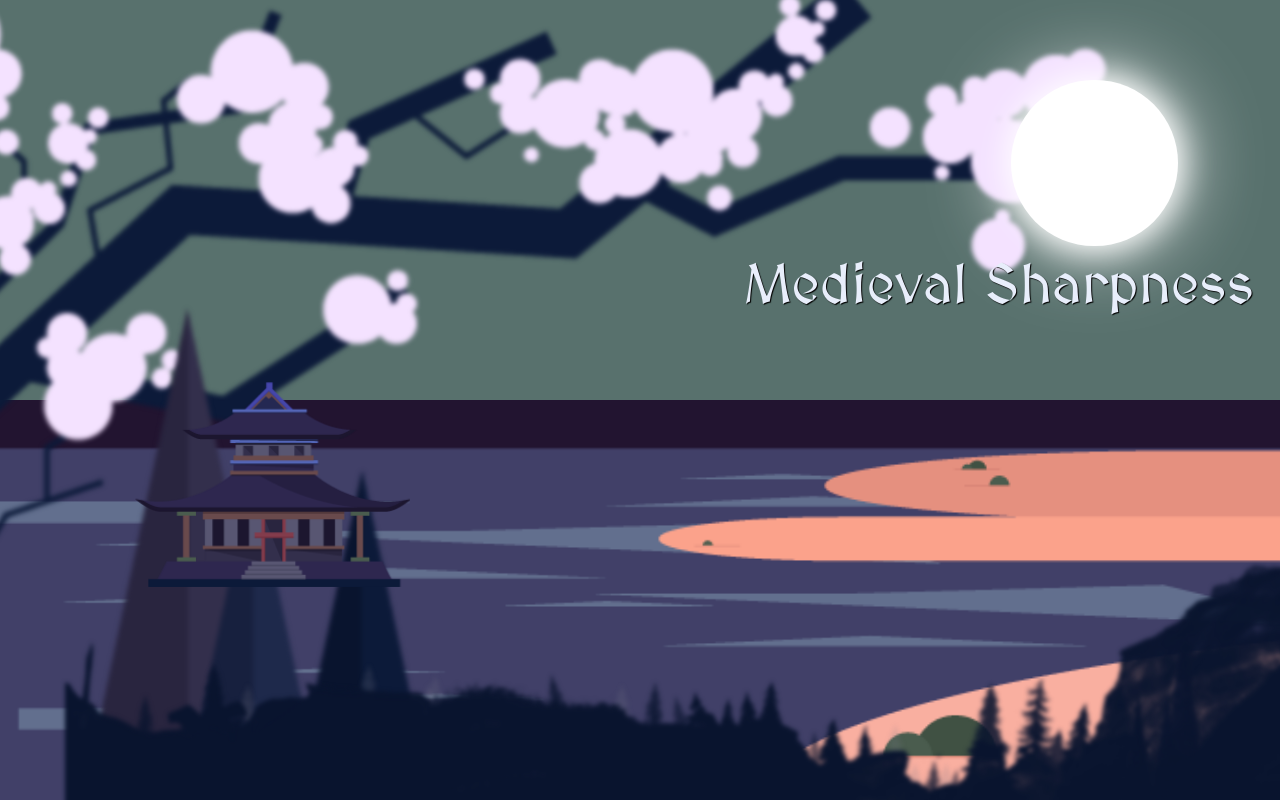
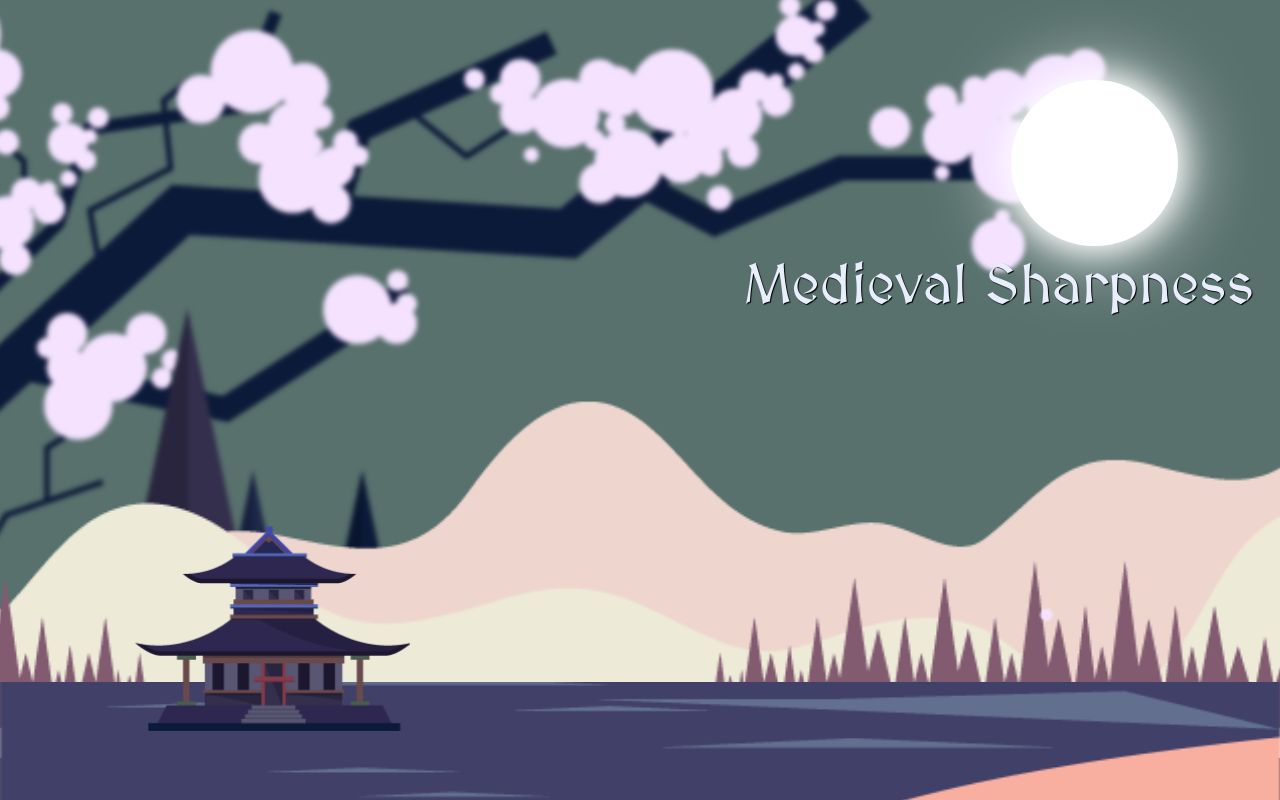
Before and after one commit to eman-fatimaaa/Parallex-project, a React (Vite) app: page / in a window 1280 px wide. Shown: the top 800 px of the page. Built offline with nearby package versions, Linux system fonts and the light colour scheme.

Commit message:
made changes to the design

```diff
--- a/src/components/HeroComp.module.scss
+++ b/src/components/HeroComp.module.scss
@@ -51,10 +51,10 @@
 
 .bg {
   position: fixed;
-  z-index: 0;
+  z-index: 3;
   width: 118%;
   left: -3%;
-  bottom: calc(1px - 16vh);
+  bottom: calc(50px - 1vh);
   will-change: transform;
 }
 
@@ -62,22 +62,22 @@
   position: fixed;
   left: 0;
   right: 0;
-  bottom: 0;
+  bottom: -90px;
   width: 100vw;
-  height: 50vh;
+  height: 26vh;
   object-fit: cover;
   object-position: center bottom;
-  z-index: 1;
+  z-index: 3;
   will-change: transform;
 }
 
 .house {
   position: fixed;
   left: 10vw;
-  bottom: 26vh;
+  bottom: 8vh;
   width: clamp(170px, 22vw, 360px);
   height: auto;
-  z-index: 2;
+  z-index: 3;
   will-change: transform;
 }
 
@@ -119,7 +119,7 @@
   position: fixed;
   bottom: calc(1px - 14%);
   left: calc(1px + 5%);
-  z-index: 1;
+  z-index: 2;
   transform-style: preserve-3d;
   filter: blur(2px);
   width: 110%;
```
